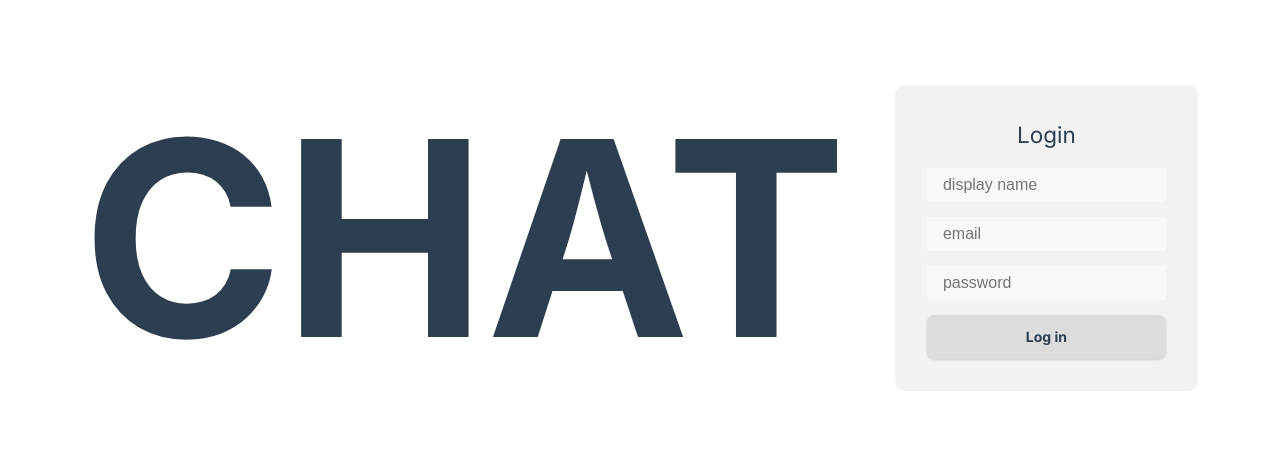
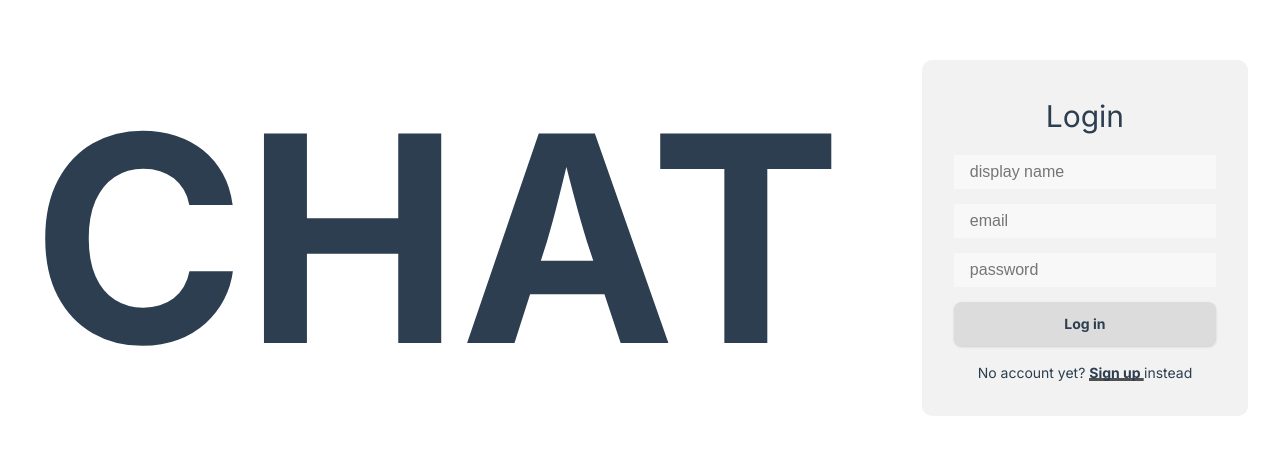
Before and after one commit to bravoosonja/live-chat, a Vue app: page / in a window 1280 px wide. Shown: the part 162-616 px from the top of the page. Built offline with nearby package versions, Linux system fonts and the light colour scheme.

Commit message:
Render forms

```diff
--- a/src/components/LoginForm.vue
+++ b/src/components/LoginForm.vue
@@ -1,6 +1,5 @@
 <template>
   <form @submit.prevent="handleSubmit">
-    <h2>Login</h2>
     <input
       type="text"
       required
--- a/src/components/SignupForm.vue
+++ b/src/components/SignupForm.vue
@@ -1,6 +1,5 @@
 <template>
   <form @submit.prevent="handleSubmit">
-    <h2>Sign up</h2>
     <input
       type="text"
       required
--- a/src/views/Welcome.vue
+++ b/src/views/Welcome.vue
@@ -1,11 +1,25 @@
 <template>
   <div class="welcome">
-    <span class="banner-text">CHAT</span>
-    <div v-if="showLogin">
-      <LoginForm />
+    <div class="left">
+      <span class="banner-text">CHAT</span>
     </div>
-    <div v-else>
-      <SignupForm />
+    <div class="right">
+      <div v-if="showLogin">
+        <h1>Login</h1>
+        <LoginForm />
+        <p>
+          No account yet?
+          <span @click="showLogin = false"> Sign up </span>instead
+        </p>
+      </div>
+      <div v-else>
+        <h1>Sign up</h1>
+        <SignupForm />
+        <p>
+          Already registered?
+          <span @click="showLogin = true"> Login </span>instead
+        </p>
+      </div>
     </div>
   </div>
 </template>
@@ -26,18 +40,46 @@ export default {
 
 <style>
 .welcome {
-  display: flex;
-  justify-self: center;
+  display: grid;
+  grid-template-columns: 1fr 1fr;
+  grid-gap: 2rem;
+  text-align: center;
+  justify-content: center;
   align-items: center;
 }
-.welcome form {
+
+.right {
   background-color: var(--color-background-mute);
   border-radius: 10px;
   padding: 2rem;
+  height: 100%;
+  width: 100%;
 }
 
-.welcome form > h2 {
-  text-align: center;
+.right p {
+  margin-top: 1rem;
+  font-size: 14px;
+}
+
+.right span {
+  cursor: pointer;
+  background: linear-gradient(to right, rgb(79, 80, 80), rgba(79, 80, 80, 1)),
+    linear-gradient(
+      to right,
+      rgb(244, 49, 120),
+      rgba(248, 241, 42, 0.97),
+      rgb(94, 216, 167),
+      rgb(84, 160, 235)
+    );
+  background-size: 100% 3px, 0 2px;
+  background-position: 100% 100%, 0 100%;
+  background-repeat: no-repeat;
+  transition: background-size 400ms;
+  font-weight: 700;
+}
+
+.right span:hover {
+  background-size: 0 3px, 100% 3px;
 }
 
 .welcome input {
@@ -54,7 +96,7 @@ export default {
 
 .banner-text {
   font-weight: 700;
-  font-size: 17rem;
+  font-size: 18rem;
   line-height: 1;
   margin-left: 0;
   margin-right: 3rem;
```
